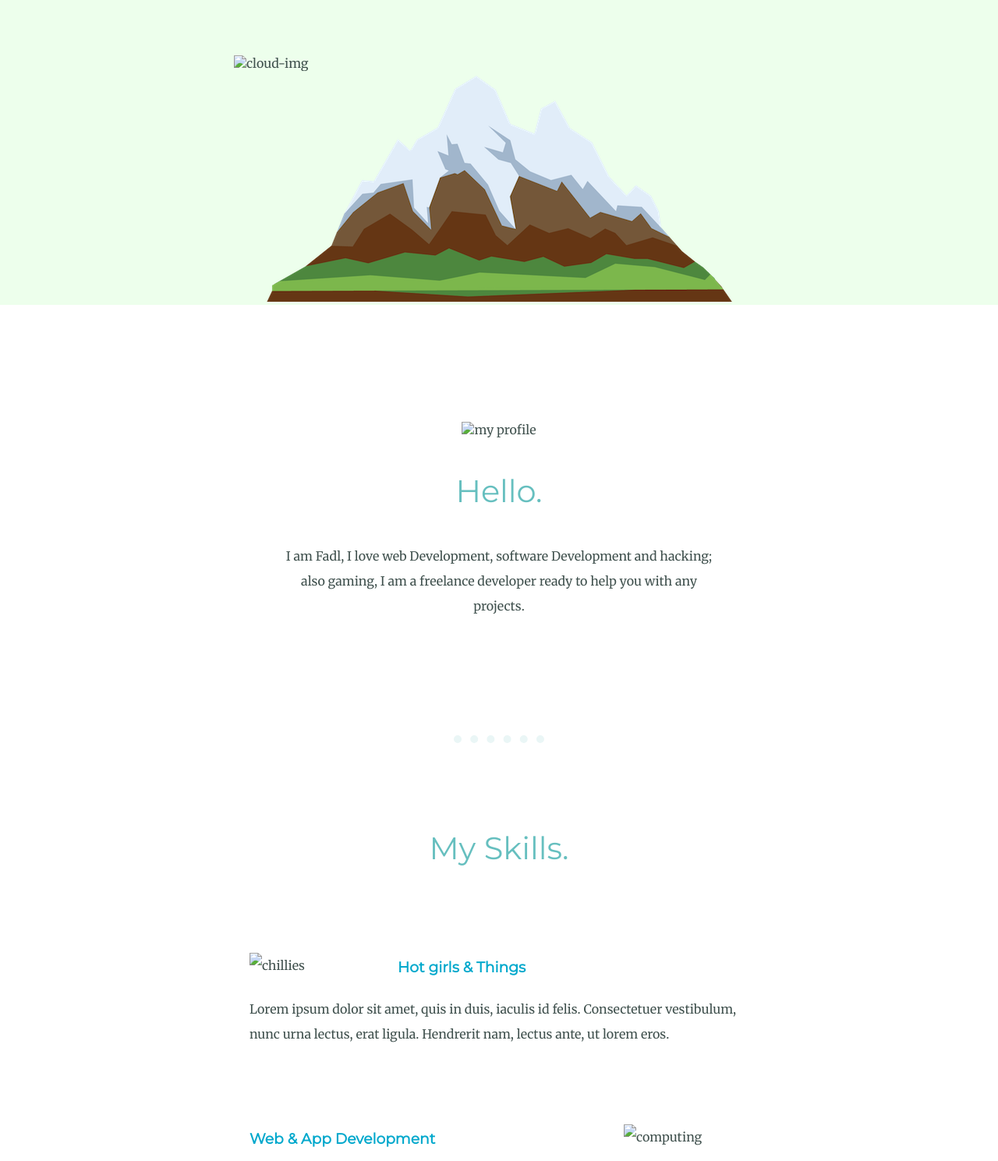
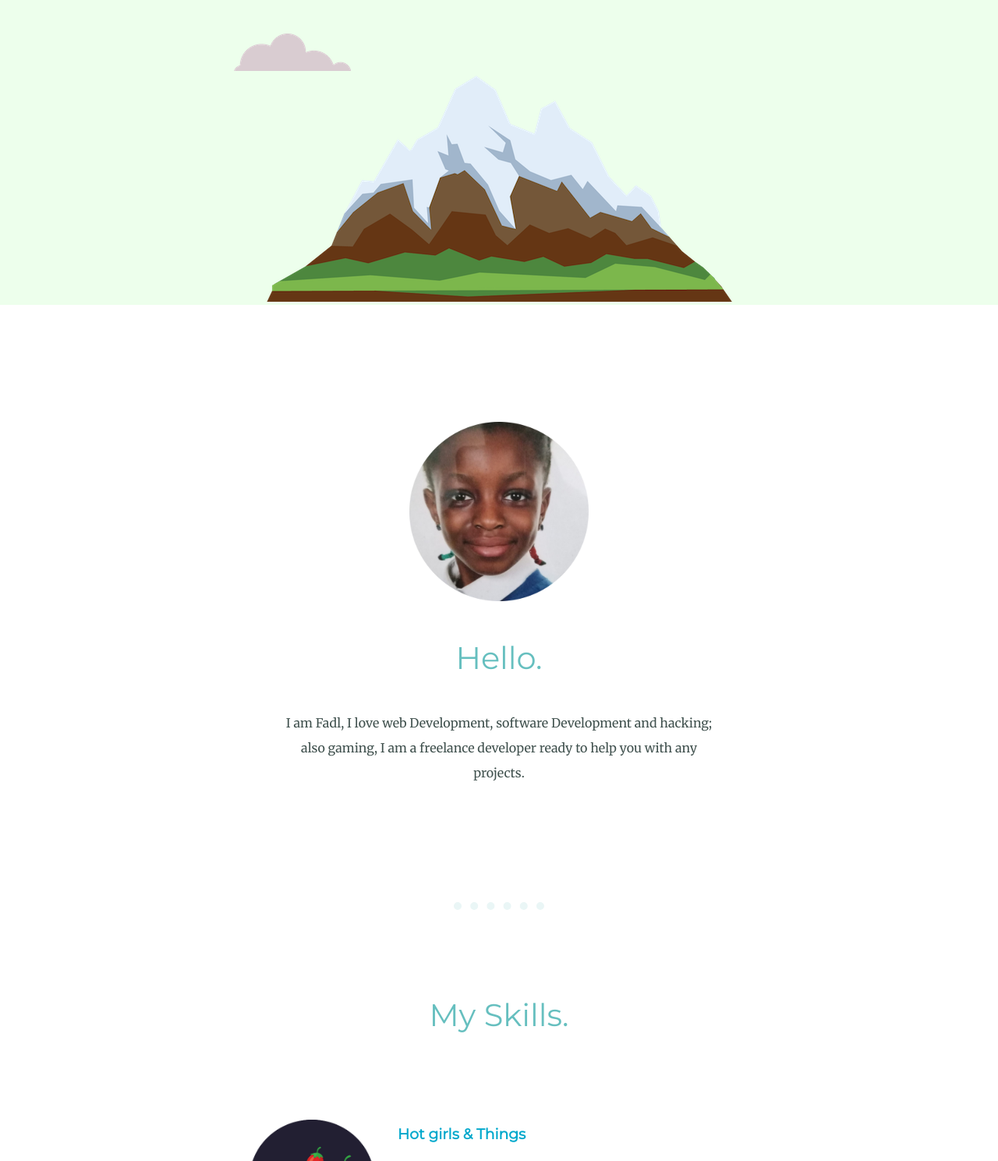
Before and after one commit to myfadams/fadams, a plain HTML site: page index.html in a window 1280 px wide. Shown: the part 437-1926 px from the top of the page at 78% size. Drawn offline with Linux system fonts and the light colour scheme; files that its build step writes are made by us from their sources; files whose address does not match are found by name.

Commit message:
update index.html

```diff
--- a/index.html
+++ b/index.html
@@ -11,20 +11,20 @@
       rel="stylesheet"
     />
     <title>Fadl Adam</title>
-    <link rel="icon" href="Image/favicon.ico" />
-    <link rel="stylesheet" href="CSS/styles.css" />
+    <link rel="icon" href="favicon.ico" />
+    <link rel="stylesheet" href="styles.css" />
   </head>
   <body>
     <div id="top-container">
-      <img class="cloud-top" src="/Image/cloud.png" alt="cloud-img" />
+      <img class="cloud-top" src="cloud.png" alt="cloud-img" />
       <h1>I'm Fadl</h1>
       <h2 class="heading-description">A programmer</h2>
-      <img class="cloud-bottom" src="/Image/cloud.png" alt="cloud-img" />
+      <img class="cloud-bottom" src="cloud.png" alt="cloud-img" />
       <img src="/Image/mountain.png" alt="mountain-img" />
     </div>
     <div class="middle-container">
       <div class="profile">
-        <img class="i" src="/Image/profile.png" alt="my profile" />
+        <img class="i" src="profile.png" alt="my profile" />
         <h2>Hello.</h2>
         <p class="intro">
           I am Fadl, I love web Development, software Development and hacking;
@@ -36,7 +36,7 @@
       <div class="skills">
         <h2>My Skills.</h2>
         <div class="skill-row left-align">
-          <img class="chilli" src="/Image/chillies.png" alt="chillies" />
+          <img class="chilli" src="chillies.png" alt="chillies" />
           <h3>Hot girls & Things</h3>
           <p class="description1">
             Lorem ipsum dolor sit amet, quis in duis, iaculis id felis.
@@ -45,7 +45,7 @@
           </p>
         </div>
         <div class="skill-row left-align">
-          <img class="computer" src="/Image/computer.png" alt="computing" />
+          <img class="computer" src="computer.png" alt="computing" />
           <h3>Web & App Development</h3>
           <p class="desription2">
             Lorem ipsum dolor sit amet, mauris sed consectetuer. Etiam et eu,
```
